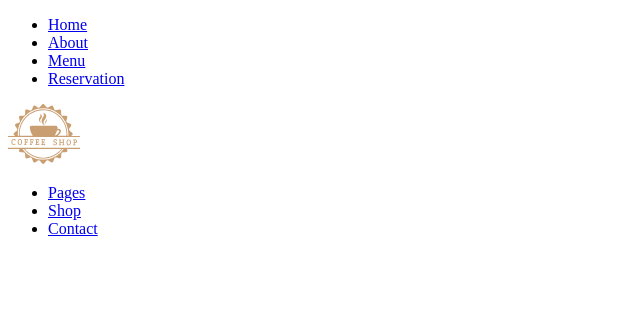
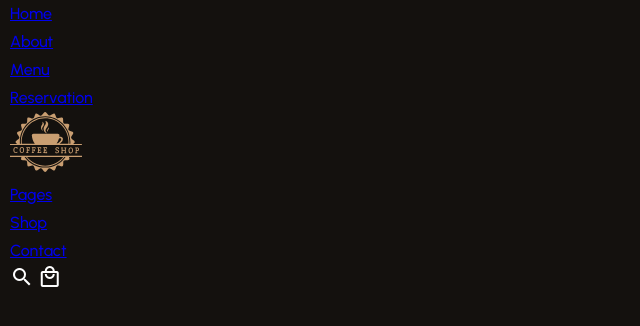
Before and after one commit to IgorOdaryuk/FigmaHTML-CSS_2, a plain HTML site: page index.html in a window 1280 px wide. Shown: the whole page, without its empty margins (0-640 px from the left). Drawn offline with Linux system fonts and the light colour scheme.

Commit message:
working on start project

```diff
--- a/index.html
+++ b/index.html
@@ -5,10 +5,11 @@
     <meta name="viewport" content="width=device-width, initial-scale=1.0">
     <title>Document</title>
     <link rel="stylesheet" href="style.css">
+    <link rel="stylesheet" href="https://fonts.googleapis.com/css2?family=Material+Icons+Outlined">
 </head>
 <body>
     <header id="header-section">
-        <div class="container">
+        <div class="container container-header">
             <div class="header"></div>
                 <nav class="nav-main">
                     <ul class="nav-main__list">
@@ -42,8 +43,9 @@
                             <a class="nav-main__link" href="#">Contact</a>
                         </li>
                 </nav>
-                <div class="">
-
+                <div class="header-action">
+                    <button class="header-action__search material-icons-outlined">search</button>
+                    <button class="header-action__cart material-icons-outlined">local_mall</button>
                 </div>
             </div>
         </div>
--- a/style.css
+++ b/style.css
@@ -0,0 +1,44 @@
+@import url('https://fonts.googleapis.com/css2?family=Inter:wght@400;700&family=Righteous&family=Urbanist:wght@500;600&display=swap');
+
+* {
+    margin: 0;
+    padding: 0;
+    box-sizing: border-box;
+}
+
+body {
+    color: #FFF;
+    font: 500 16px/28px 'Urbanist', Arial, Helvetica, sans-serif;
+    background-color: #14110E;
+}
+
+ul li,
+ol li {
+    list-style-type: none;
+}
+
+img {
+    max-width: 100%;
+    max-height: 100%;
+}
+
+button {
+    display: block;
+    border: none;
+    color: inherit;
+    font: inherit;
+    background-color: transparent;
+    transition: 4s;
+    cursor: pointer;
+}
+
+.container {
+    max-width: 1340px;
+    margin: 0 auto;
+    padding: 0 75px;
+}
+
+.container-header {
+    padding: 0 10px;
+
+}
```
